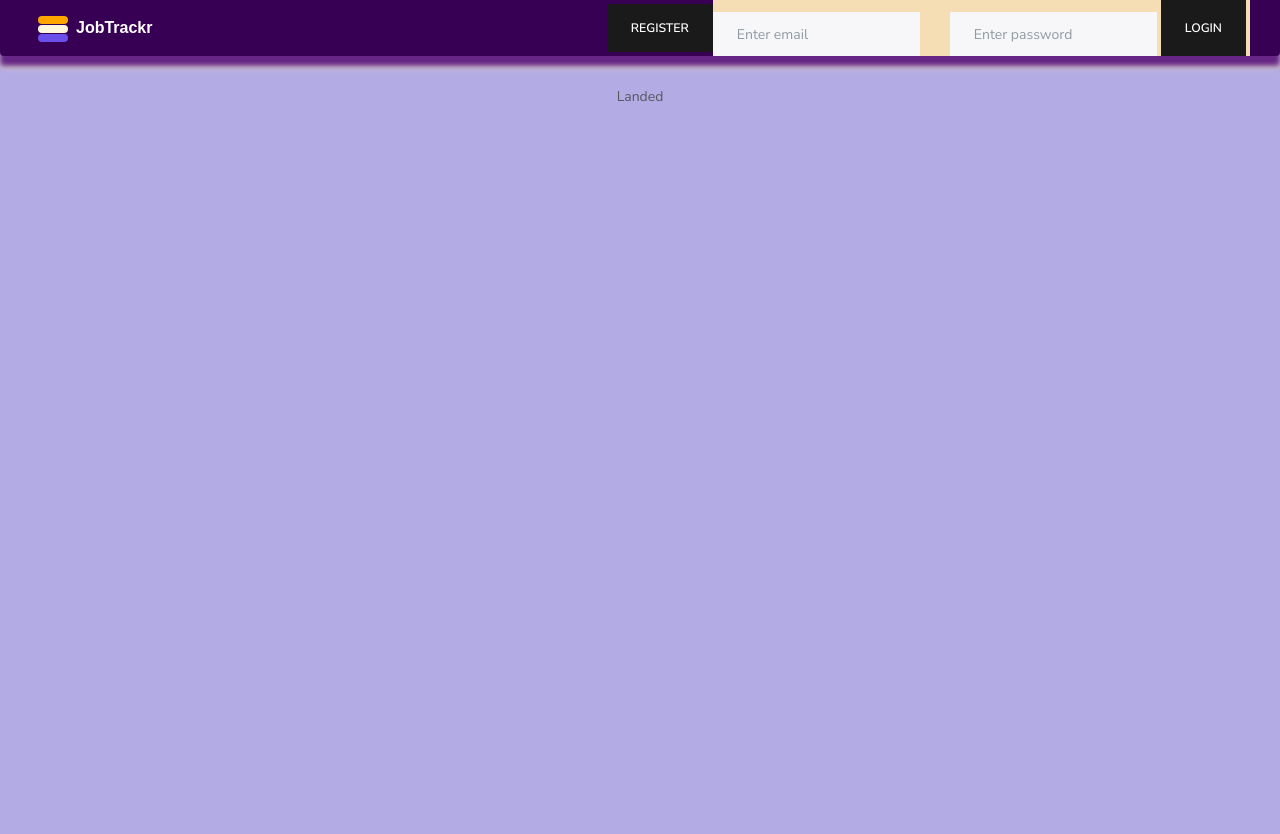
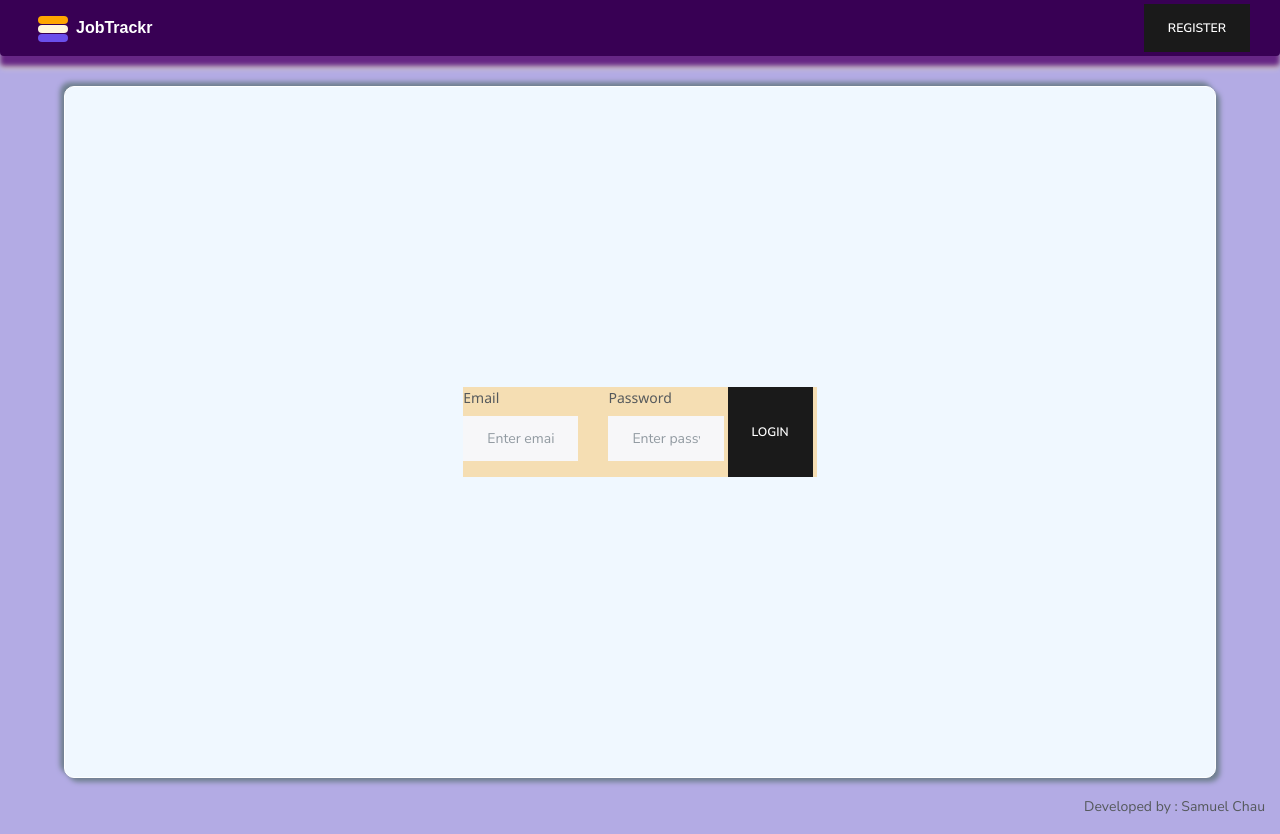
Before and after one commit to samqchau/job-tracker, a React (Create React App) app in the folder client/: page /info in a window 1280 px wide. Before the commit the page ends 808 px from the top, so only its background shows below. Built offline with nearby package versions, Linux system fonts and the light colour scheme.

Commit message:
landing page layout

```diff
--- /dev/null
+++ b/client/src/components/Footer.jsx
@@ -0,0 +1,13 @@
+import React from 'react';
+import '../styles/pageFooter.css';
+import { Col } from 'react-bootstrap';
+
+const Footer = () => {
+  return (
+    <Col xs={12} className='page-footer'>
+      Developed by : Samuel Chau
+    </Col>
+  );
+};
+
+export default Footer;
--- a/client/src/components/Header.jsx
+++ b/client/src/components/Header.jsx
@@ -35,7 +35,7 @@ const Header = () => {
               <i className='fas fa-user-edit'></i>
             </div>
           )}
-          <LoginForm />
+
           <LogoutButton />
         </div>
 
--- a/client/src/screens/LandingScreen.jsx
+++ b/client/src/screens/LandingScreen.jsx
@@ -1,5 +1,9 @@
 import React, { useEffect } from 'react';
 import { useSelector } from 'react-redux';
+import LoginForm from '../components/LoginForm';
+import '../styles/landingScreen.css';
+import { Row, Col } from 'react-bootstrap';
+import Footer from '../components/Footer';
 
 const LandingScreen = ({ history }) => {
   const userLogin = useSelector((state) => state.userLogin);
@@ -11,7 +15,18 @@ const LandingScreen = ({ history }) => {
     }
   }, [history, userInfo]);
 
-  return <div>Landed</div>;
+  return (
+    <>
+      <Row className='landing-main-container'>
+        <Col xs={12} md={4}></Col>
+        <Col xs={12} md={4}>
+          <LoginForm />
+        </Col>
+        <Col xs={12} md={4}></Col>
+      </Row>
+      <Footer />
+    </>
+  );
 };
 
 export default LandingScreen;
--- /dev/null
+++ b/client/src/styles/landingScreen.css
@@ -0,0 +1,13 @@
+.landing-main-container {
+  display: flex;
+  align-items: center;
+  justify-content: center;
+  border: 1px solid white;
+  margin: 0px 15px 0px 15px;
+  width: 90%;
+  height: 100%;
+  border-radius: 10px;
+  box-shadow: slategrey 4px 4px 5px, slategrey -4px -4px 5px;
+  background-color: aliceblue;
+  max-height: 798px;
+}
--- /dev/null
+++ b/client/src/styles/pageFooter.css
@@ -0,0 +1,7 @@
+.page-footer {
+  height: 56px;
+  width: 100%;
+  display: flex;
+  justify-content: flex-end;
+  align-items: center;
+}
```
